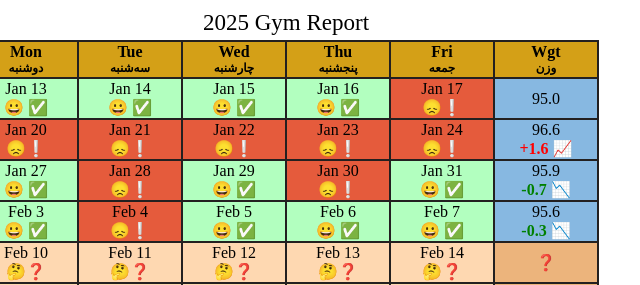
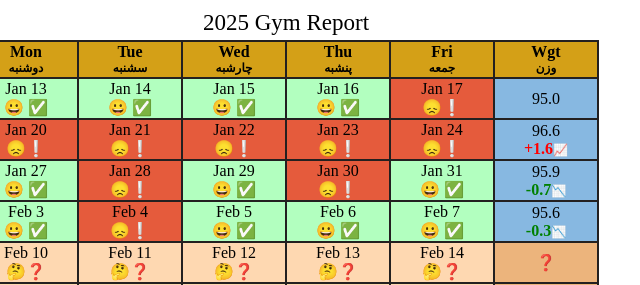
Before and after one commit to Alireza89/Alireza89.github.io, a plain HTML site: page index.html in a window 1280 px wide. Shown: the top 285 px of the page, 35-675 px from the left. Drawn offline with Linux system fonts and the light colour scheme.

Commit message:
chg style

```diff
--- a/index.html
+++ b/index.html
@@ -15,9 +15,9 @@
       <caption>2025 Gym Report</caption>
       <tr class="headerRow">
         <th>Mon<br><div class="thPersian">دوشنبه</div></th>
-        <th>Tue<br><div class="thPersian">سه‌شنبه</div></th>
-        <th>Wed<br><div class="thPersian">چارشنبه</div></th>
-        <th>Thu<br><div class="thPersian">پنجشنبه</div></th>
+        <th>Tue<br><div class="thPersian">سشنبه</div></th>
+        <th>Wed<br><div class="thPersian">چارشبه</div></th>
+        <th>Thu<br><div class="thPersian">پنشبه</div></th>
         <th>Fri<br><div class="thPersian">جمعه</div></th>
         <th>Wgt<br><div class="thPersian">وزن</div></th>
       </tr>
--- a/script.js
+++ b/script.js
@@ -33,9 +33,15 @@ const weight = {
     cssClass: ".w",
     backgroundColorNoData: "#ecb47c",
     backgroundColorHasData: "#87b8e1",
+
     weightIncreasedInnerHTML: EmojiBullish,
     weightDecreasedInnerHTML: EmojiBearish,
     weightEqualInnerHTML: UnicodeHeavyEqual,
+
+    increseNumStyle: "<span style=\"color:red; font-size:16px\"><b>+",
+    dereaseNumStyle: "<span style=\"color:green; font-size:16px\"><b>",
+    increseEmjStyle: "<span style=\"font-size:12px\">",
+    dereaseEmjStyle: "<span style=\"font-size:12px\">" ,
 }
 
 function update(e) {
@@ -60,12 +66,12 @@ function updateWeight(e) {
                 let diff = thisWeekWgt - lastWeekWgt;
                 nodeList[i].innerHTML += "<br>";
                 if(diff > 0) {
-                    nodeList[i].innerHTML += "<span style=\"color:red\"><b> +" + diff.toFixed(1) + "</span> ";
-                    nodeList[i].innerHTML += e.weightIncreasedInnerHTML;
+                    nodeList[i].innerHTML += e.increseNumStyle + diff.toFixed(1) + "</span>";
+                    nodeList[i].innerHTML += e.increseEmjStyle + e.weightIncreasedInnerHTML + "</span>";
                 }
                 else if(diff < 0) {
-                    nodeList[i].innerHTML += "<span style=\"color:green\"><b>" + diff.toFixed(1) + "</span> ";
-                    nodeList[i].innerHTML += e.weightDecreasedInnerHTML;
+                    nodeList[i].innerHTML +=  e.dereaseNumStyle + diff.toFixed(1) + "</span>";
+                    nodeList[i].innerHTML +=  e.dereaseEmjStyle + e.weightDecreasedInnerHTML + "</span>";
                 }
                 else {
                     nodeList[i].innerHTML += diff.toFixed(1);
--- a/style.css
+++ b/style.css
@@ -10,6 +10,7 @@ caption {
 
 tr {
     text-align: center;
+    font-size: 16px;
 }
 
 th {
```
